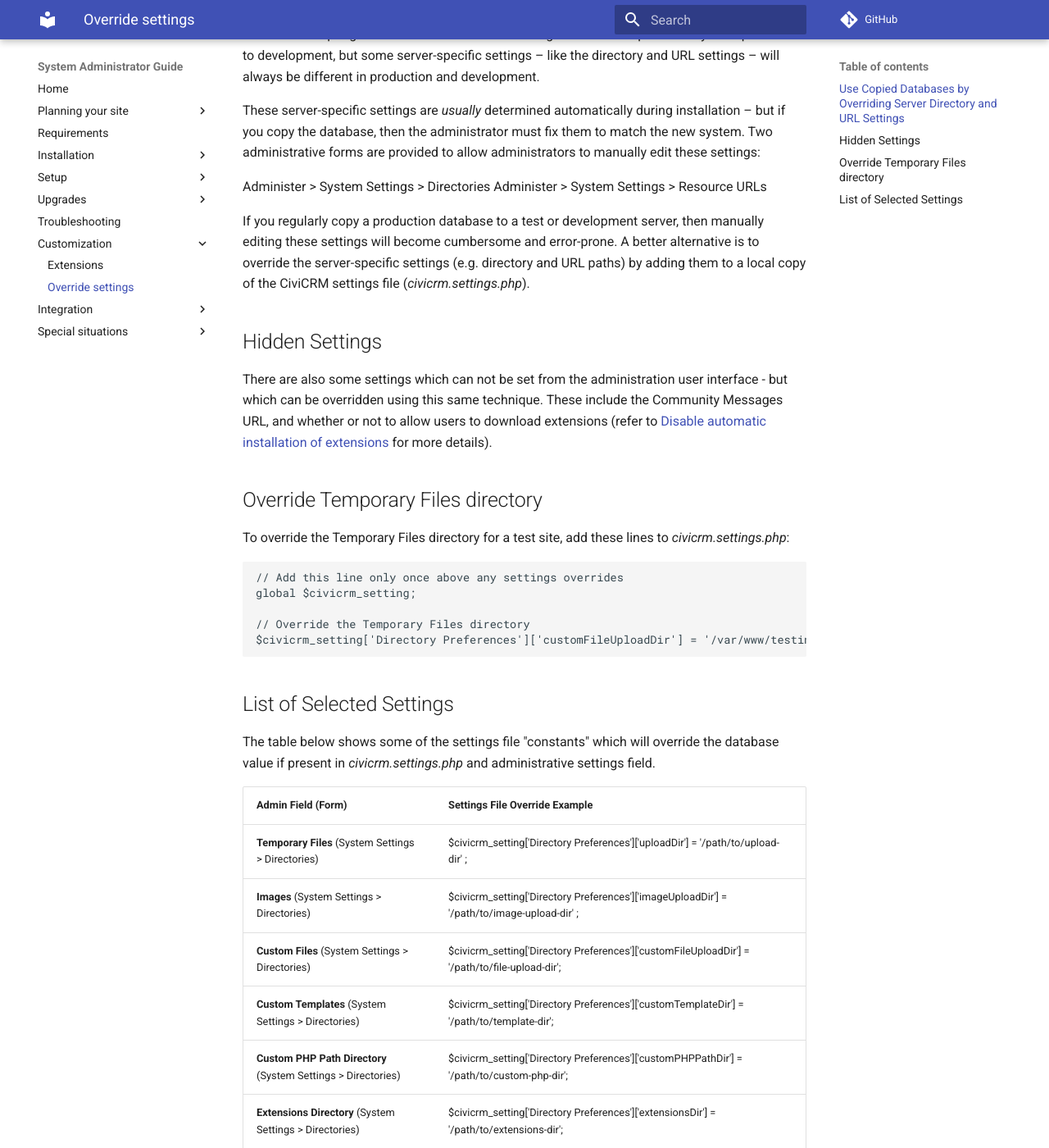
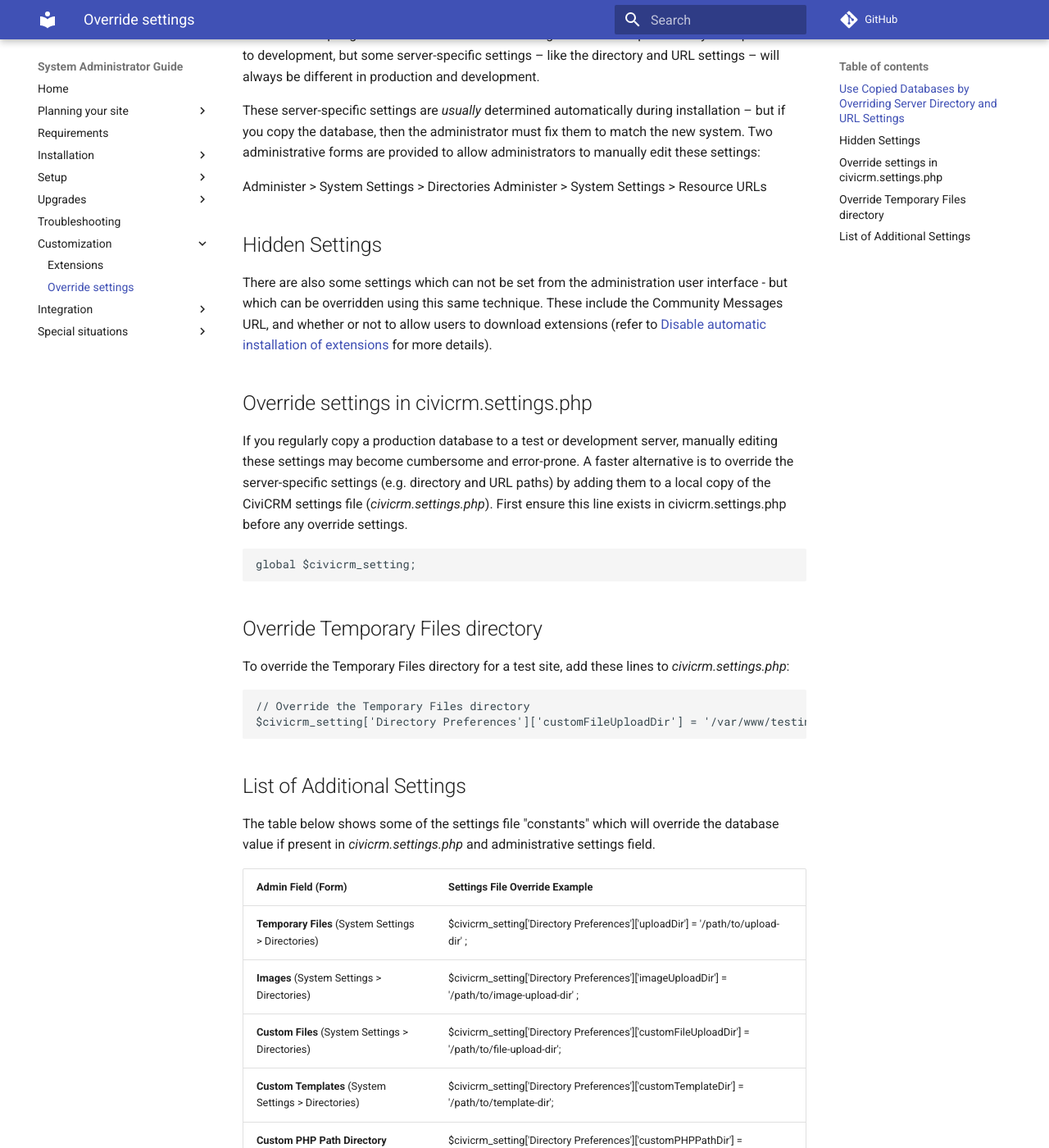
Before and after one commit to civicrm/civicrm-sysadmin-guide, an MkDocs documentation site: the page built from docs/customize/settings.md, in a window 1280 px wide and 1400 px high, scrolled down 497 px. Shown: the whole window at 82% size. Built offline with MkDocs 1.6.1 and Material for MkDocs 9.7.7, drawn with Linux system fonts in a browser that asks for light colours; comment, search, counter and statistics services are not loaded; old or Windows-style settings are respelled for this version of MkDocs; some of the changed text lies outside the part shown.

Commit message:
made clearer the need for global $civicrm_setting;
Also added updated link to master branch not 4.4

````diff
--- a/docs/customize/settings.md
+++ b/docs/customize/settings.md
@@ -11,27 +11,29 @@ Some organizations run separate copies of CiviCRM for "production" ("live"), "te
 These server-specific settings are _usually_ determined automatically during installation – but if you copy the database, then the administrator must fix them to match the new system. Two administrative forms are provided to allow administrators to manually edit these settings:
 
 Administer > System Settings > Directories
- Administer > System Settings > Resource URLs
-
-If you regularly copy a production database to a test or development server, then manually editing these settings will become cumbersome and error-prone. A better alternative is to override the server-specific settings (e.g. directory and URL paths) by adding them to a local copy of the CiviCRM settings file (_civicrm.settings.php_).
+Administer > System Settings > Resource URLs
 
 ## Hidden Settings
 
 There are also some settings which can not be set from the administration user interface - but which can be overridden using this same technique. These include the Community Messages URL, and whether or not to allow users to download extensions (refer to [Disable automatic installation of extensions](/customize/extensions.md) for more details).
+
+## Override settings in civicrm.settings.php
+
+If you regularly copy a production database to a test or development server, manually editing these settings may become cumbersome and error-prone. A faster alternative is to override the server-specific settings (e.g. directory and URL paths) by adding them to a local copy of the CiviCRM settings file (_civicrm.settings.php_).  First ensure this line exists in civicrm.settings.php before any override settings.
+```
+global $civicrm_setting;
+```
 
 ## Override Temporary Files directory
 
 To override the Temporary Files directory for a test site, add these lines to _civicrm.settings.php_:
 
 ```
-// Add this line only once above any settings overrides
-global $civicrm_setting;
-
 // Override the Temporary Files directory
 $civicrm_setting['Directory Preferences']['customFileUploadDir'] = '/var/www/testing/sites/default/files/civicrm/upload';
 ```
 
-## List of Selected Settings
+## List of Additional Settings
 
 The table below shows some of the settings file "constants" which will override the database value if present in _civicrm.settings.php_ and administrative settings field.
 
````
Also changed, not shown: other parts of docs/customize/settings.md (+1 -1 lines).
